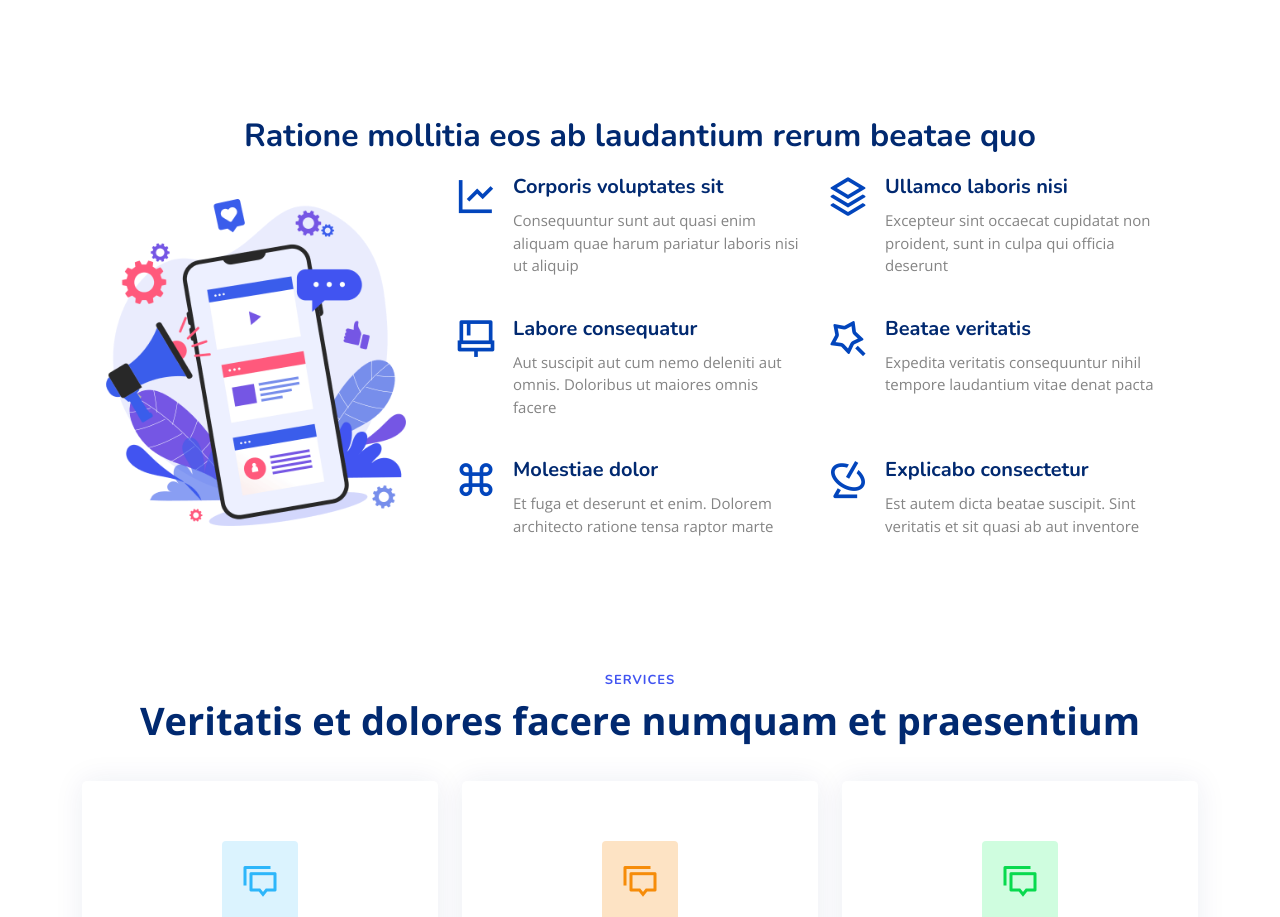
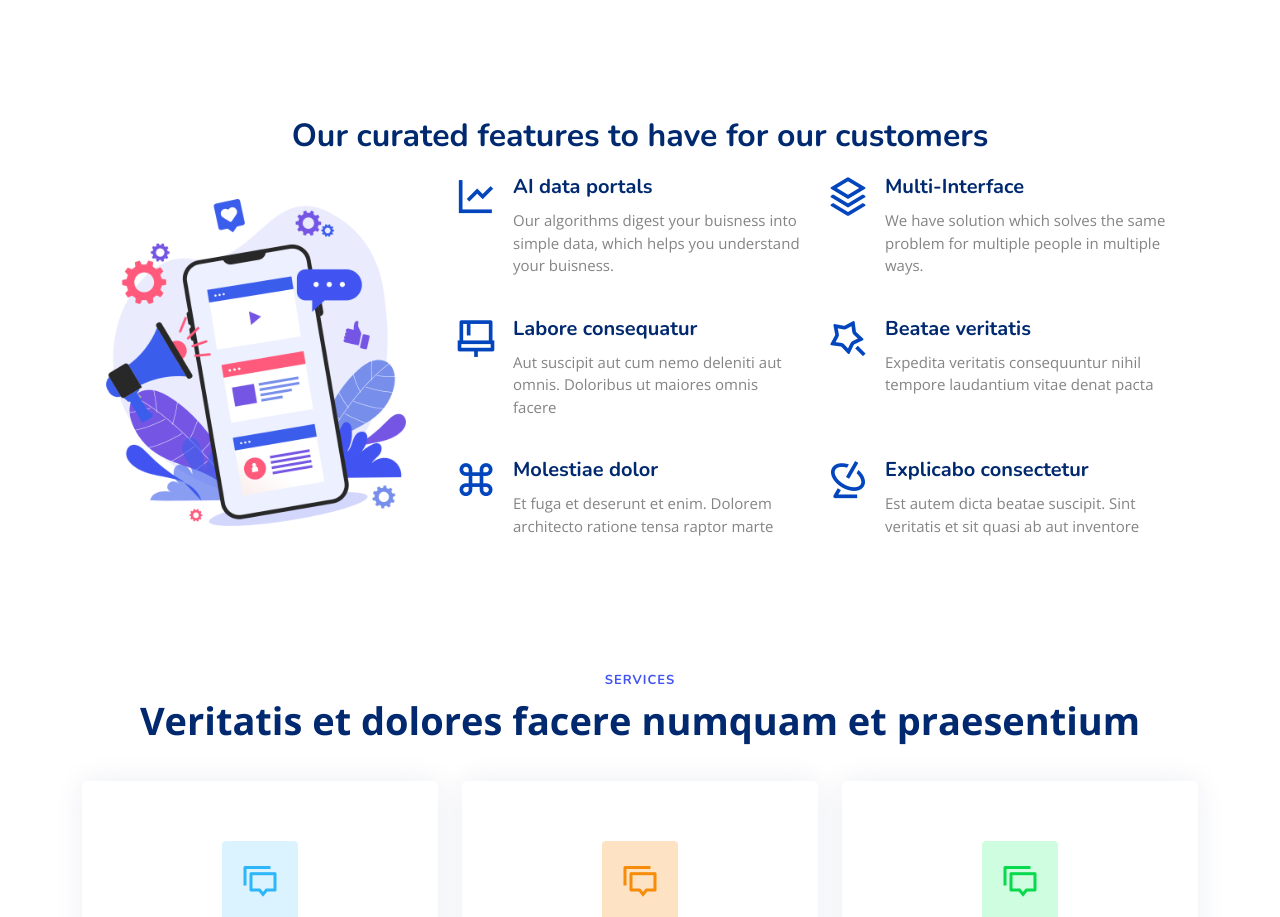
Before and after one commit to EQvisor-India/EQvisor-website, a plain HTML site: page index.html in a window 1280 px wide. Shown: the part 3301-4218 px from the top of the page. Drawn offline with nearby package versions, Linux system fonts and the light colour scheme.

Commit message:
Update index.html
Gave some more typos and changed the layout. 2 more elements to go.

```diff
--- a/index.html
+++ b/index.html
@@ -359,7 +359,7 @@
 
         <!-- Feature Icons -->
         <div class="row feature-icons" data-aos="fade-up">
-          <h3>Ratione mollitia eos ab laudantium rerum beatae quo</h3>
+          <h3>Our curated features to have for our customers</h3>
 
           <div class="row">
 
@@ -373,16 +373,16 @@
                 <div class="col-md-6 icon-box" data-aos="fade-up">
                   <i class="ri-line-chart-line"></i>
                   <div>
-                    <h4>Corporis voluptates sit</h4>
-                    <p>Consequuntur sunt aut quasi enim aliquam quae harum pariatur laboris nisi ut aliquip</p>
+                    <h4>AI data portals</h4>
+                    <p>Our algorithms digest your buisness into simple data, which helps you understand your buisness.</p>
                   </div>
                 </div>
 
                 <div class="col-md-6 icon-box" data-aos="fade-up" data-aos-delay="100">
                   <i class="ri-stack-line"></i>
                   <div>
-                    <h4>Ullamco laboris nisi</h4>
-                    <p>Excepteur sint occaecat cupidatat non proident, sunt in culpa qui officia deserunt</p>
+                    <h4>Multi-Interface</h4>
+                    <p>We have solution which solves the same problem for multiple people in multiple ways. </p>
                   </div>
                 </div>
 
```
